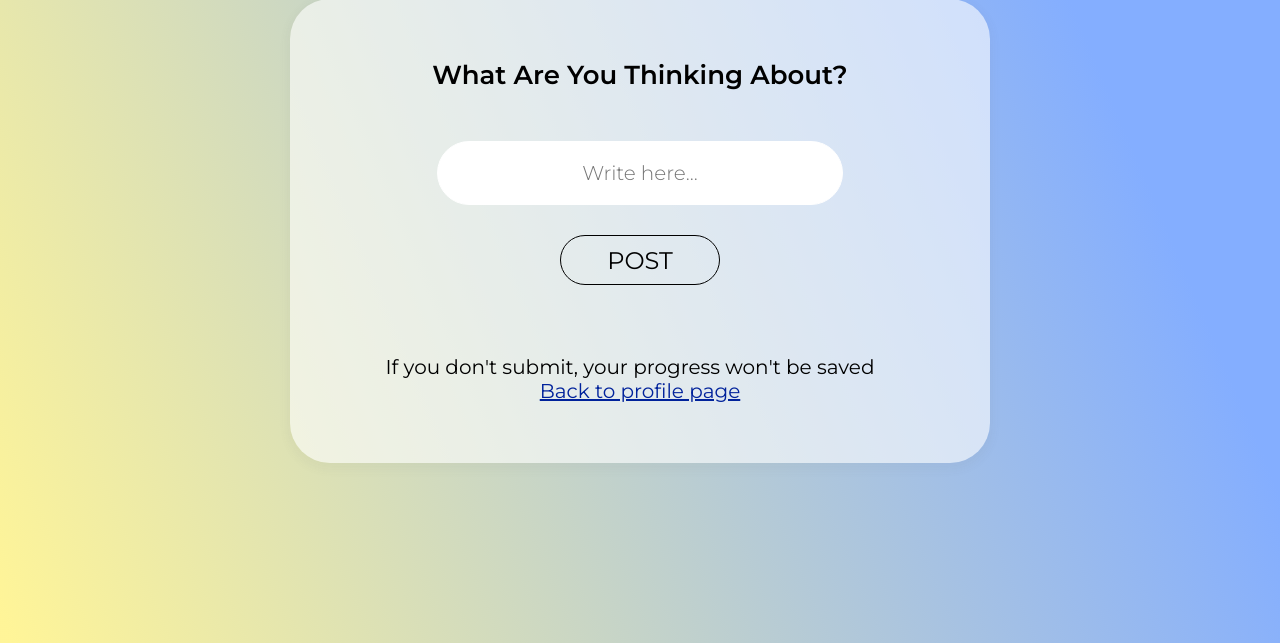
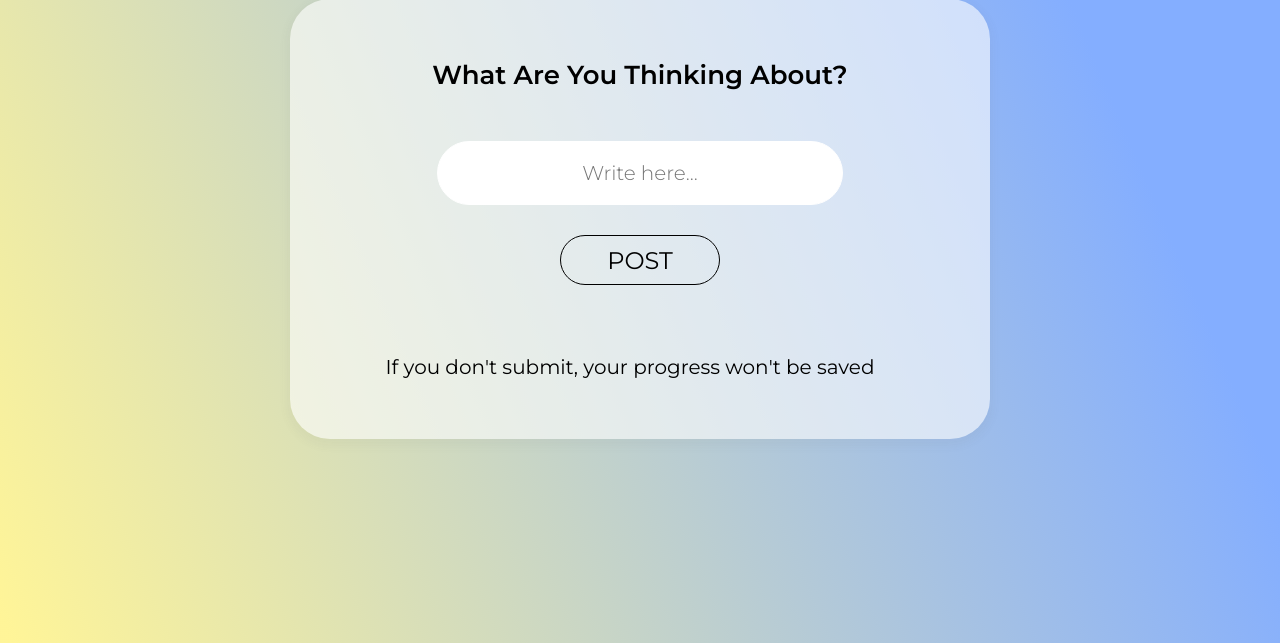
Before and after one commit to MKMartin24/musicBloggerWAD3d, a Django app: page /musicBlogger/write_blog in a window 1280 px wide. Shown: the part 245-888 px from the top of the page. Run offline with Django 3.2, Linux system fonts and the light colour scheme; the visitor is signed in with stand-in values (Sample User, id 1).

Commit message:
Update writeBlog.html

```diff
--- a/templates/musicBlogger/writeBlog.html
+++ b/templates/musicBlogger/writeBlog.html
@@ -16,7 +16,7 @@ Write Blog
             </form>
             <div class="signin-text-container">
                 <h5 class="small-text">If you don't submit, your progress won't be saved</h5>
-                <a class="link-style" href="{% url 'musicBlogger:profile' %}">Back to profile page</a>
+{#                <a class="link-style" href="{% url 'musicBlogger:profile' %}">Back to profile page</a>#}
             </div>
         </div>
     </div>
```
